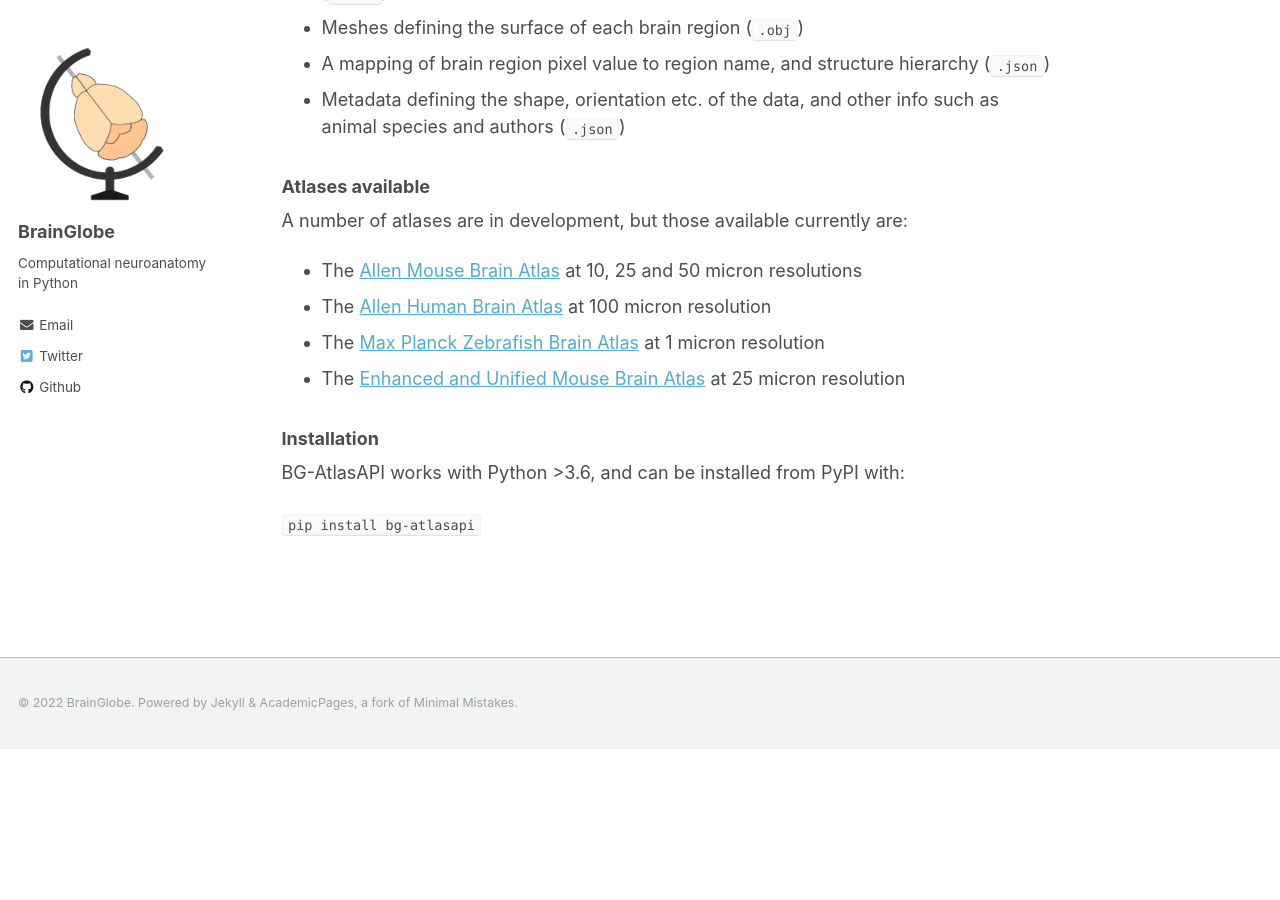
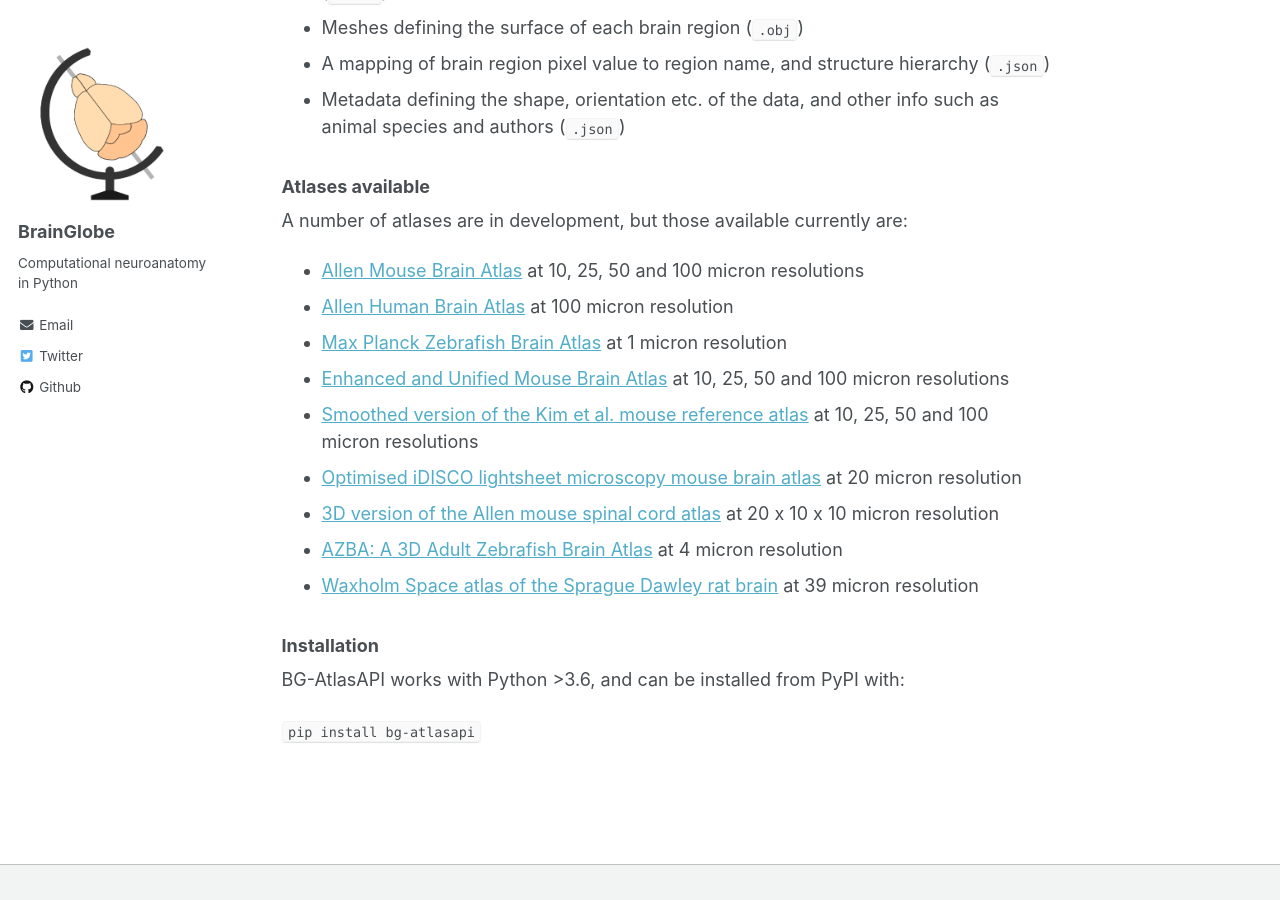
Before and after one commit to brainglobe/brainglobe-web, a Jekyll site: the page built from _pages/atlas-api.md, in a window 1280 px wide and 900 px high, scrolled down 657 px. Built offline with Jekyll 4.4.1, drawn with Linux system fonts in a browser that asks for light colours; before the commit the page ends 1406 px from its top, so only the background shows below that.

Commit message:
update atlas list

```diff
--- a/_pages/atlas-api.md
+++ b/_pages/atlas-api.md
@@ -23,10 +23,15 @@
 
 A number of atlases are in development, but those available currently are:
 
-* The [Allen Mouse Brain Atlas](https://www.brain-map.org) at 10, 25 and 50 micron resolutions
-* The [Allen Human Brain Atlas](https://www.brain-map.org) at 100 micron resolution
-* The [Max Planck Zebrafish Brain Atlas](http://fishatlas.neuro.mpg.de) at 1 micron resolution
-* The [Enhanced and Unified Mouse Brain Atlas](https://kimlab.io/brain-map/atlas/) at 25 micron resolution
+* [Allen Mouse Brain Atlas](https://www.brain-map.org) at 10, 25, 50 and 100 micron resolutions
+* [Allen Human Brain Atlas](https://www.brain-map.org) at 100 micron resolution
+* [Max Planck Zebrafish Brain Atlas](http://fishatlas.neuro.mpg.de) at 1 micron resolution
+* [Enhanced and Unified Mouse Brain Atlas](https://kimlab.io/brain-map/atlas/) at 10, 25, 50 and 100 micron resolutions
+* [Smoothed version of the Kim et al. mouse reference atlas](https://doi.org/10.1016/j.celrep.2014.12.014) at 10, 25, 50 and 100 micron resolutions
+* [Optimised iDISCO lightsheet microscopy mouse brain atlas](https://doi.org/10.1007/s12021-020-09490-8) at 20 micron resolution
+* [3D version of the Allen mouse spinal cord atlas](https://doi.org/10.1101/2021.05.06.443008) at 20 x 10 x 10 micron resolution
+* [AZBA: A 3D Adult Zebrafish Brain Atlas](https://doi.org/10.1101/2021.05.04.442625) at 4 micron resolution
+* [Waxholm Space atlas of the Sprague Dawley rat brain](https://doi.org/10.1016/j.neuroimage.2014.04.001) at 39 micron resolution
 
 ### Installation
 
```
